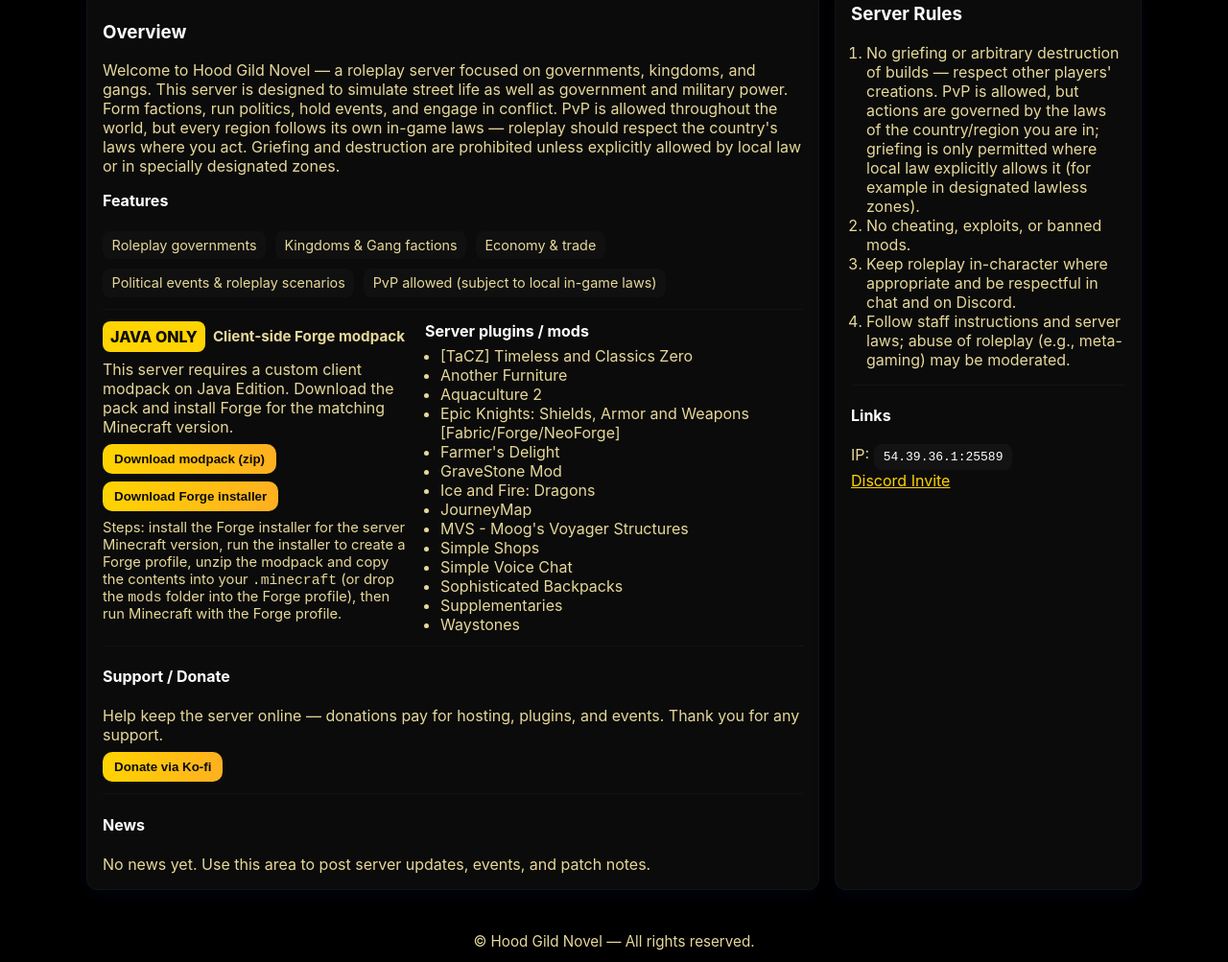
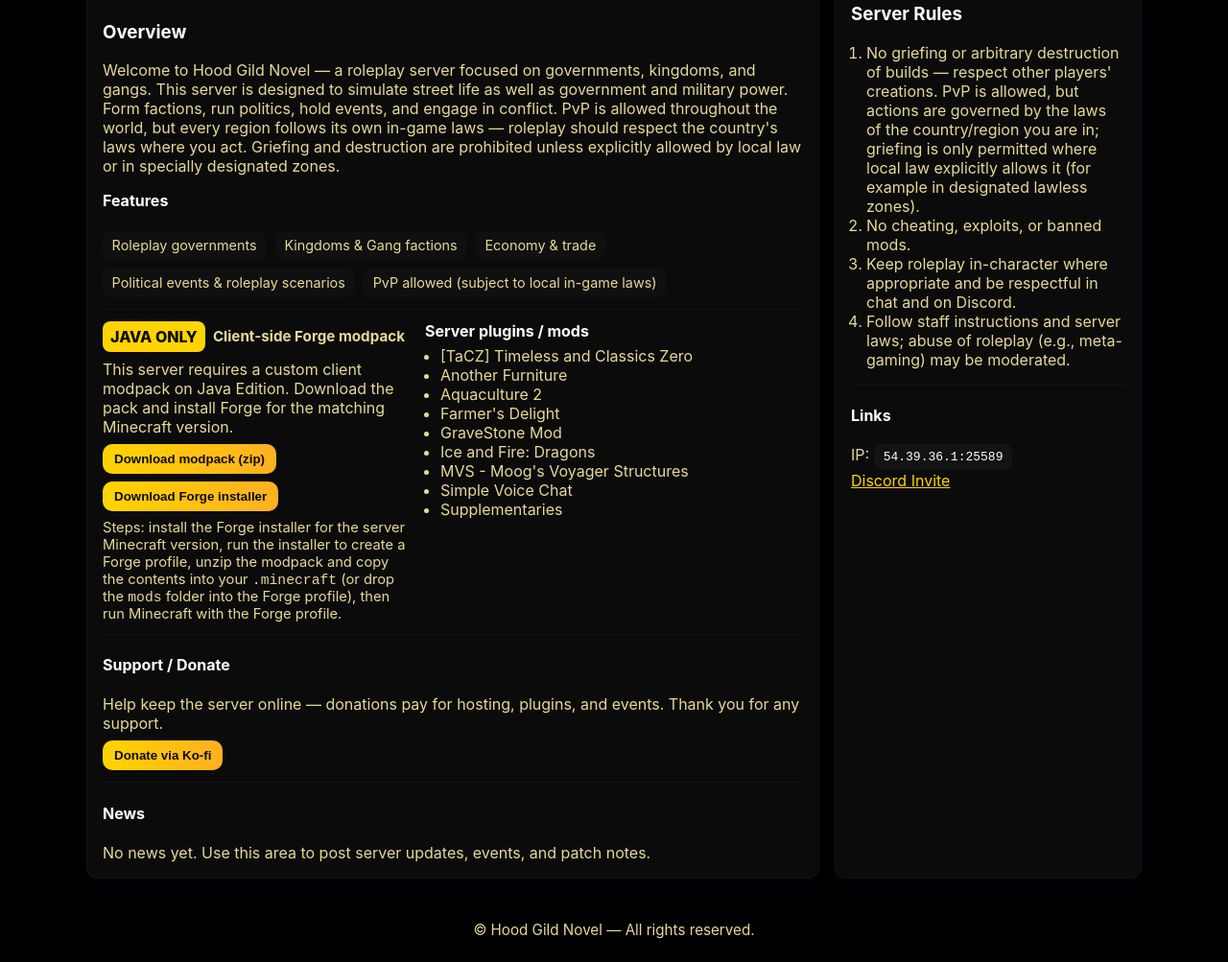
Before and after one commit to Yumbo1z/hood-gildnovel-server, a website: page html/home.html in a window 1280 px wide. Shown: the part 646-1649 px from the top of the page at 96% size. Drawn offline with Linux system fonts and the light colour scheme.

Commit message:
Update home.html

```diff
--- a/html/home.html
+++ b/html/home.html
@@ -277,17 +277,12 @@
 						<li>[TaCZ] Timeless and Classics Zero</li>
 						<li>Another Furniture</li>
 						<li>Aquaculture 2</li>
-						<li>Epic Knights: Shields, Armor and Weapons [Fabric/Forge/NeoForge]</li>
 						<li>Farmer's Delight</li>
 						<li>GraveStone Mod</li>
 						<li>Ice and Fire: Dragons</li>
-						<li>JourneyMap</li>
 						<li>MVS - Moog's Voyager Structures</li>
-						<li>Simple Shops</li>
 						<li>Simple Voice Chat</li>
-						<li>Sophisticated Backpacks</li>
 						<li>Supplementaries</li>
-						<li>Waystones</li>
 					</ul>
 				</div>
 			</div>
```
